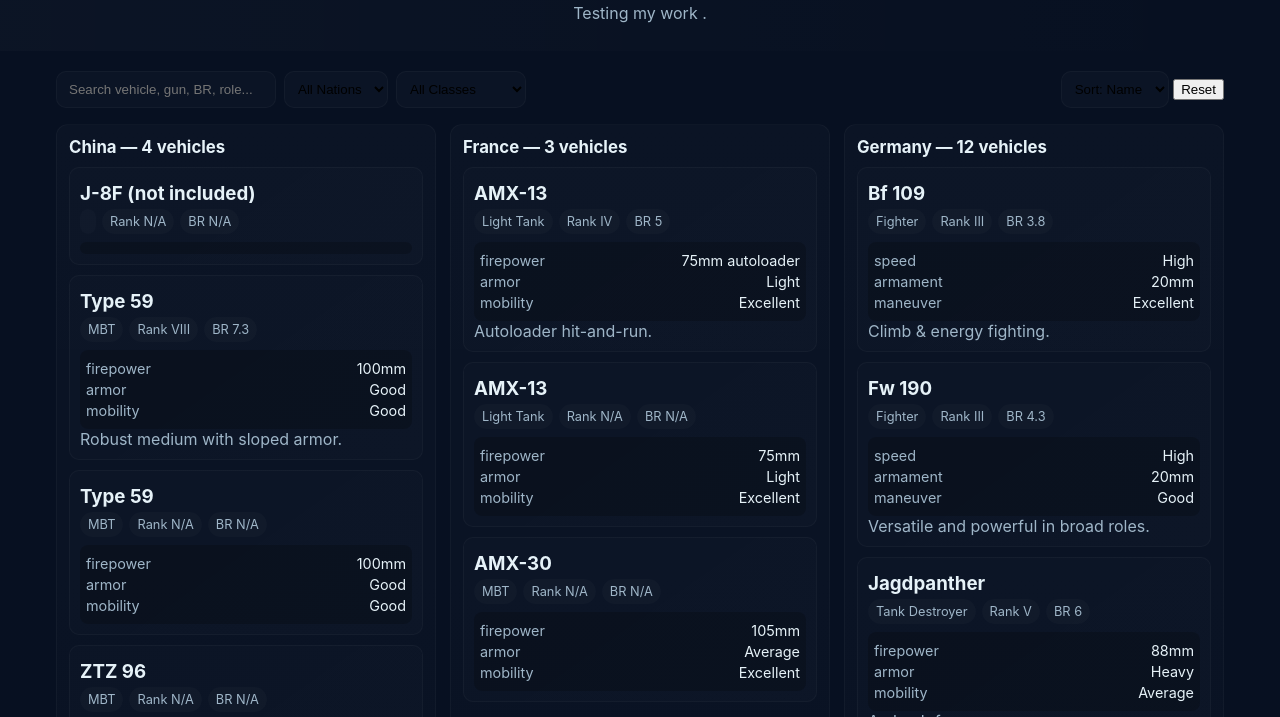
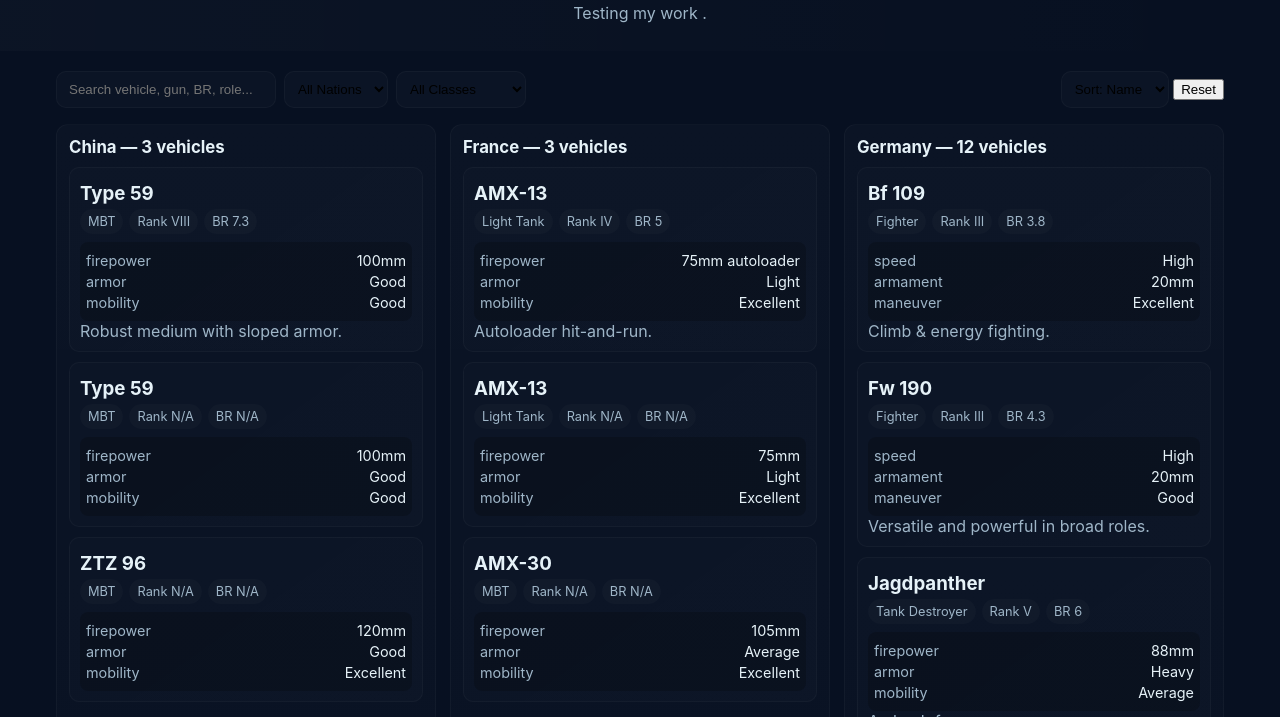
Before and after one commit to mohrabiea2252008-ctrl/wtm-wiki, a plain HTML site: page index.html in a window 1280 px wide. Shown: the part 62-779 px from the top of the page. Drawn offline with Linux system fonts and the light colour scheme.

Commit message:
Update index.html

```diff
--- a/index.html
+++ b/index.html
@@ -80,7 +80,6 @@
       // USA - Aircraft (WW2 + early cold war)
       {id:'p51', name:'P-51 Mustang', nation:'USA', rank:'IV', br:5.0, class:'Fighter', type:'Aircraft', stats:{speed:'High',armament:'6x .50 cal',maneuver:'Good'}, play:'Boom and zoom; maintain energy.'},
       {id:'f6f_hellcat', name:'F6F Hellcat', nation:'USA', rank:'III', br:4.3, class:'Fighter', type:'Aircraft', stats:{speed:'High',armament:'6x .50 cal',maneuver:'Good'}, play:'Carrier-capable fighter; good all-round.'},
-      {id:'f86_sabre', name:'F-86 Sabre', nation:'USA', rank:'VI', br:8.0, class:'Fighter', type:'Aircraft', stats:{speed:'Transonic',armament:'6x .50 cal / early missiles',maneuver:'Good'}, play:'Early Cold War jet — BVR & dogfight capable.'},
 
       // Germany - Tanks
       {id:'panzer_iv', name:'Panzer IV', nation:'Germany', rank:'III', br:3.3, class:'Medium Tank', type:'Ground', stats:{firepower:'75mm',armor:'Medium',mobility:'Average'}, play:'Versatile medium support tank.'},
@@ -107,7 +106,7 @@
 
       // China (PRC)
       {id:'type59', name:'Type 59', nation:'China', rank:'VIII', br:7.3, class:'MBT', type:'Ground', stats:{firepower:'100mm',armor:'Good',mobility:'Good'}, play:'Robust medium with sloped armor.'},
-      {id:'j8f', name:'J-8F (not included)', nation:'China', rank:'', br:'', class:'', type:'', stats:{}, play:''},
+
 
       // France
 
```
